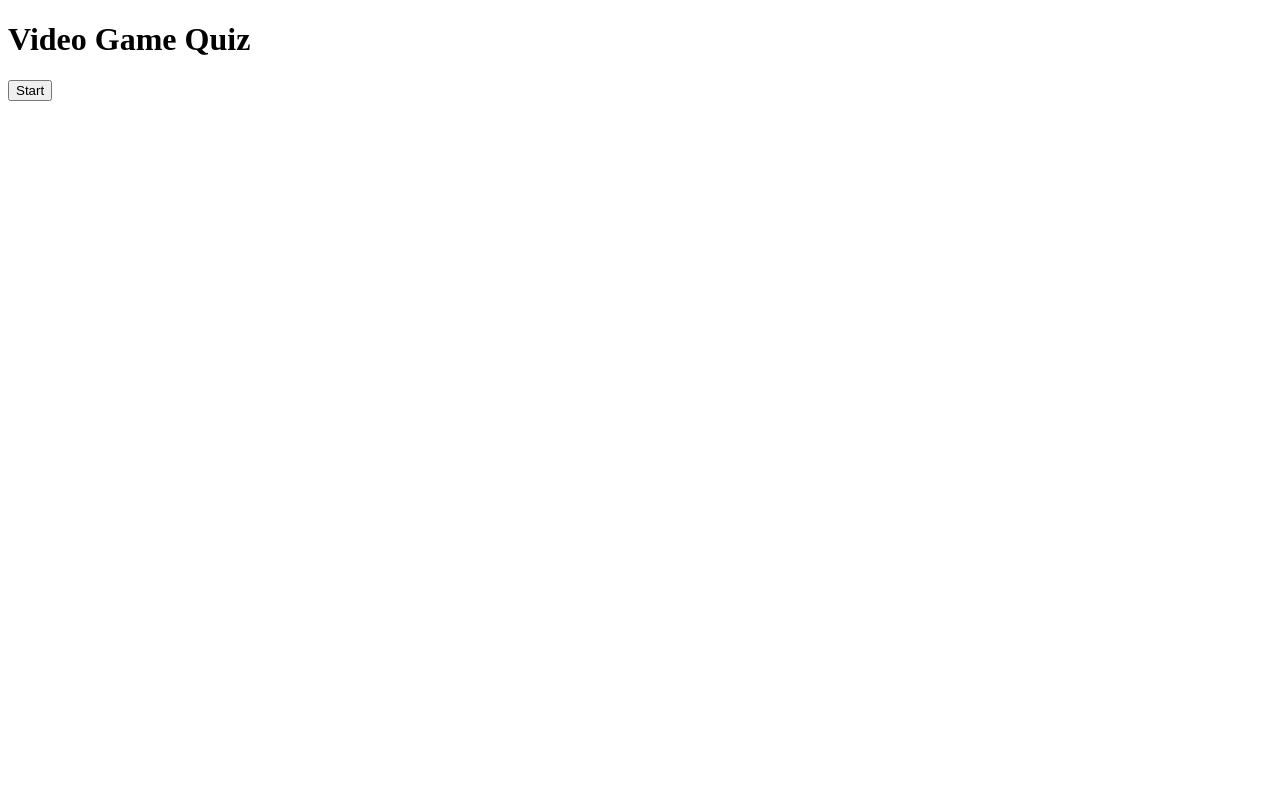
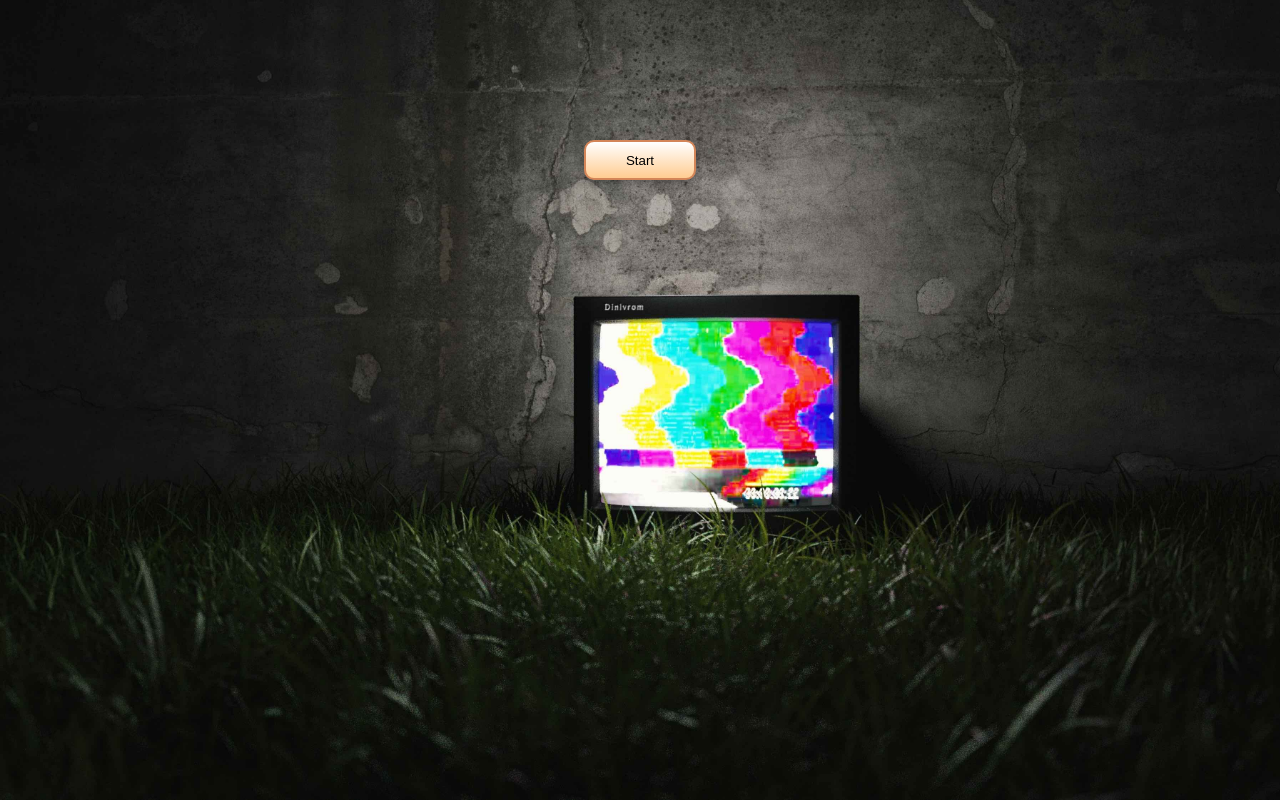
Before and after one commit to cleadi/video-game-quiz, a React (Create React App) app: page / in a window 1280 px wide. Built offline with nearby package versions, Linux system fonts and the light colour scheme.

Commit message:
Still styling, app now doesn't compile without errors on the client side.

```diff
--- /dev/null
+++ b/src/App.styles.ts
@@ -0,0 +1,69 @@
+import styled, { createGlobalStyle } from "styled-components";
+import BGImage from "./images/micha-frank.jpg";
+
+export const GlobalStyle = createGlobalStyle`
+  html {
+    height: 100%;
+  }
+
+  body {
+    background-image: url(${BGImage});
+    background-size: cover;
+    margin: 0;
+    padding: 0 20px;
+    display: flex;
+    justify-content: center;
+  }
+
+  * {
+    box-sizing: border-box;
+    font-family: "catamaran", sans-serif;
+  }
+`;
+
+export const Wrapper = styled.div`
+  display: flex;
+  flex-direction: column;
+  align-items: center;
+
+  > p {
+    color: #fff
+  }
+
+  .score {
+    color: #fff;
+    font-size: 2rem;
+    margin: 0;
+  }
+
+  h1 {
+    font-family: Fascinate Inline, Haettenschweiler, "Arial Narrow Bold",
+    background-image: linear-gradient(190deg, #fff, #87f1ff);
+    background-size: 100%;
+    background-clip: text;
+    -webkit-background-clip: text;
+    -webkit-text-fill-color: transparent;
+    -moz-background-clip: text;
+    -moz-text-fill-color: transparent;
+    filter: drop-shadow(2px 2px #0085a3);
+    font-size: 70px;
+    font-weight: 400;
+    text-align: center;
+    margin: 20px;
+  }
+
+  .start, .next {
+    cursor: pointer;
+    background: linear-gradient(180deg, #fff, #ffcc91);
+    border: 2px solid #d38558;
+    box-shadow: 0px 5px 10px rgba(0, 0, 0, 0.25);
+    border-radius: 10px;
+    height: 40px;
+    margin: 20px 0;
+    padding: 0 40px;
+  }
+
+  .start {
+    max-width: 200px;
+  }
+`;
--- a/src/App.tsx
+++ b/src/App.tsx
@@ -4,8 +4,10 @@ import { fetchQuizQuestions, QuestionState } from "./API";
 import QuestionCard from "./components/QuestionCard";
 // Types
 import { Difficulty } from "./API";
+// Styles
+import { GlobalStyle, Wrapper } from "./App.Styles";
 
-type answerObj = {
+export type AnswerObj = {
   question: string;
   answer: string;
   correct: boolean;
@@ -18,7 +20,7 @@ const App = () => {
   const [loading, setLoading] = useState(false);
   const [questions, setQuestions] = useState<QuestionState[]>([]);
   const [number, setNumber] = useState(0);
-  const [userAnswers, setUserAnswers] = useState<answerObj[]>([]);
+  const [userAnswers, setUserAnswers] = useState<AnswerObj[]>([]);
   const [score, setScore] = useState(0);
   const [gameOver, setGameOver] = useState(true);
 
@@ -47,13 +49,13 @@ const App = () => {
       // Add score if answer is correct
       if (correct) setScore((prev) => prev + 1);
       // Save answer in the array for user answers
-      const answerObj = {
+      const AnswerObj = {
         question: questions[number].question,
         answer,
         correct,
         correctAnswer: questions[number].correct_answer,
       };
-      setUserAnswers((prev) => [...prev, answerObj]);
+      setUserAnswers((prev) => [...prev, AnswerObj]);
     }
   };
 
@@ -69,14 +71,16 @@ const App = () => {
   };
 
   return (
-    <div className="App">
+    <>
+      <GlobalStyle />
+      <Wrapper>
         <h1>Video Game Quiz</h1>
         {gameOver || userAnswers.length === TOTAL_QUESTIONS ? (
           <button className="start" onClick={startTrivia}>
             Start
           </button>
         ) : null}
-      {!gameOver ? <p className="score">Score</p> : null}
+        {!gameOver ? <p className="score">Score: {score}</p> : null}
         {loading && <p>Loading questions...</p>}
         {!loading && !gameOver && (
           <QuestionCard
@@ -96,7 +100,8 @@ const App = () => {
             Next Question
           </button>
         ) : null}
-    </div>
+      </Wrapper>
+    </>
   );
 };
 
--- /dev/null
+++ b/src/components/QuestionCard.styles.ts
@@ -0,0 +1,3 @@
+import styled from "styled-components";
+
+// will continue here on Dec 9th
--- a/src/components/QuestionCard.tsx
+++ b/src/components/QuestionCard.tsx
@@ -1,10 +1,13 @@
 import React from "react";
+// Types
+import { AnswerObj } from "../App";
+// Styles
 
 type Props = {
   question: string;
   answers: string[];
-  callback: any;
-  userAnswer: any;
+  callback: (e: React.MouseEvent<HTMLButtonElement>) => void;
+  userAnswer: AnswerObj | undefined;
   questionNum: number;
   totalQuestions: number;
 };
@@ -25,7 +28,11 @@ const QuestionCard: React.FC<Props> = ({
     <div>
       {answers.map((answer) => (
         <div key={answer}>
-          <button disabled={userAnswer} value={answer} onClick={callback}>
+          <button
+            disabled={userAnswer ? true : false}
+            value={answer}
+            onClick={callback}
+          >
             <span dangerouslySetInnerHTML={{ __html: answer }} />
           </button>
         </div>
```
Lines whose indentation alone changed are shown as unchanged.
